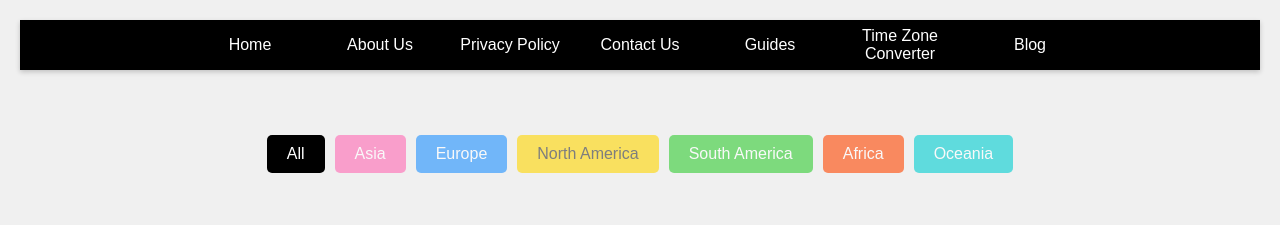
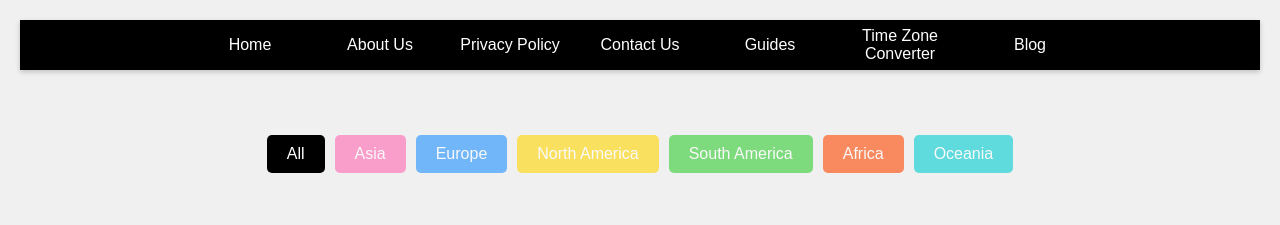
Before and after one commit to jsk0109/world-clocks-rainbow, a plain HTML site: page index.html in a window 1280 px wide. Shown: the top 225 px of the page. Drawn offline with Linux system fonts and the light colour scheme; no server answers.

Commit message:
Update index.html

```diff
--- a/index.html
+++ b/index.html
@@ -24,7 +24,7 @@
         .filter-btn[data-continent=""] { background: #000; color: white; }
         .filter-btn[data-continent="Asia"] { background: #ff69b4; color: white; }
         .filter-btn[data-continent="Europe"] { background: #1e90ff; color: white; }
-        .filter-btn[data-continent="North America"] { background: #ffd700; color: #333; }
+        .filter-btn[data-continent="North America"] { background: #ffd700; color: white; }
         .filter-btn[data-continent="South America"] { background: #32cd32; color: white; }
         .filter-btn[data-continent="Africa"] { background: #ff4500; color: white; }
         .filter-btn[data-continent="Oceania"] { background: #00ced1; color: white; }
```
